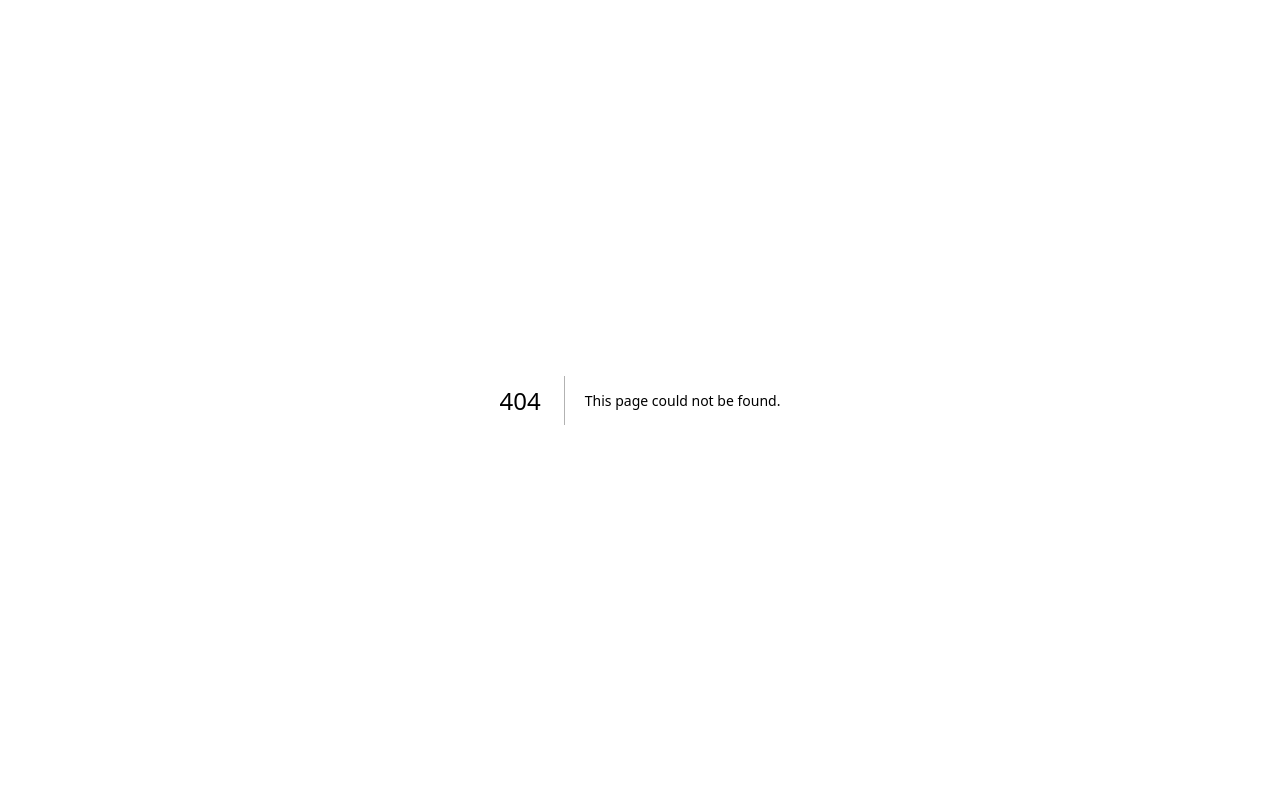
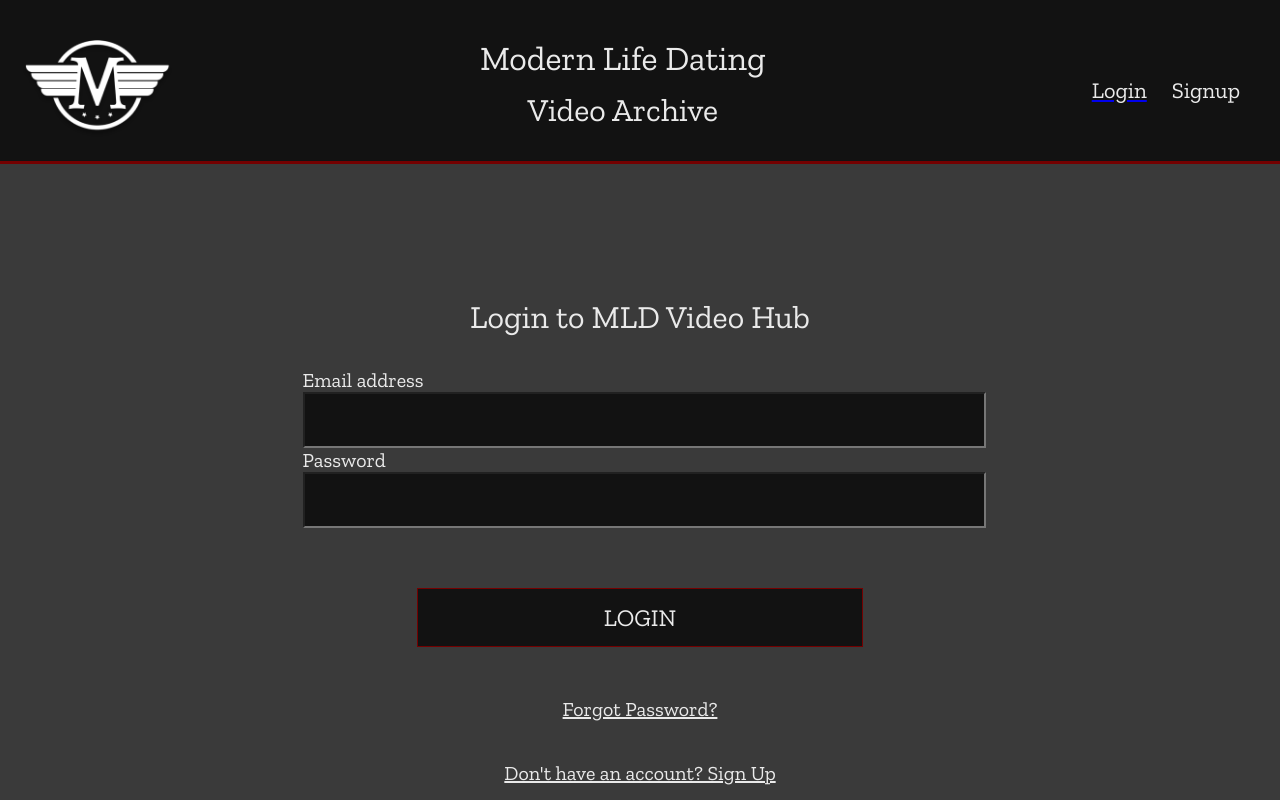
Before and after one commit to bdomingu/mld-video-archive, a Next.js app: page /login in a window 1280 px wide. Before the commit this address had no page. Shown: the top 800 px of the page. Built offline with nearby package versions, Linux system fonts and the light colour scheme; a web font is replaced by a local one.

Commit message:
finished login page

```diff
--- a/components/Footer.module.css
+++ b/components/Footer.module.css
@@ -1,4 +1,4 @@
-.container {
+.footerContainer {
     background-color: #3A3A3A;
 
 }
--- a/components/Footer.tsx
+++ b/components/Footer.tsx
@@ -11,7 +11,7 @@ config.autoAddCss = false;
 
 export default function Footer() {
     return (
-     <footer className={styles.container}>
+     <footer className={styles.footerContainer}>
         <div className={styles.footerContent}>
             <div className={styles.logo}>
             <img src='/images/image8.png' />
--- a/components/Nav.tsx
+++ b/components/Nav.tsx
@@ -1,4 +1,5 @@
 import { useState } from 'react';
+import Link from 'next/link';
 import styles from './Nav.module.css';
 import '@fortawesome/fontawesome-svg-core/styles.css';
 import { config } from '@fortawesome/fontawesome-svg-core';
@@ -32,7 +33,7 @@ export default function Nav() {
                 </button>
                 <ul className={showMenu ? styles.menuListActive : styles.menuList}>
                 <div className={styles.menu}>
-                    <li>Login</li>
+                    <Link href='/login'><li>Login</li></Link>
                     <li>Signup</li>
                 </div>
                 </ul>
--- /dev/null
+++ b/pages/login.module.css
@@ -0,0 +1,88 @@
+.container {
+    background-color: #3A3A3A;
+    height: 754px;
+    border-bottom: 3px solid #740000;
+    background-size: cover;
+    padding-top: 2px;
+}
+
+.login {
+    margin: 100px auto;
+    width:675px;
+    max-width: 70%;
+
+}
+
+.form {
+    display: flex;
+    flex-direction: column;
+}
+
+.form label {
+    font-family: 'Zilla Slab', serif;
+    font-style: normal;
+    font-weight: 400;
+    font-size: 1.25em;
+    line-height: 24px;
+    color: #EAEAEA;
+}
+
+.form input {
+    background: #121212;
+    max-width: 100%;
+    width:675px;
+    height: 50px;
+}
+.button{
+    display: flex;
+    justify-content: center;
+    padding-top: 60px;
+    padding-bottom: 30px;
+}
+.form button {
+    background: #121212;
+    border: 1px solid #740000;
+    width: 446px;
+    height: 59px;
+    font-family: 'Zilla Slab', serif;
+    font-style: normal;
+    font-weight: 400;
+    font-size: 24px;
+    text-align: center;
+    text-transform: uppercase;
+    color: #EAEAEA;
+}
+
+
+.flex{
+    display: flex;
+    flex-direction: column;
+    justify-content: center;
+    align-items: center;
+}
+
+.flex a{
+    font-family: 'Zilla Slab', serif;
+    font-style: normal;
+    font-weight: 400;
+    font-size: 1.25em;
+    text-align: center;
+    text-decoration-line: underline;
+    color: #EAEAEA;
+    cursor: pointer;
+    padding: 20px;
+}
+
+.text {
+    display: flex;
+    justify-content: center;
+}
+
+.text h3{
+    font-family: 'Zilla Slab', serif;
+    font-style: normal;
+    font-weight: 400;
+    font-size: 2em;
+    text-align: center;
+    color: #EAEAEA;
+}
--- /dev/null
+++ b/pages/login.tsx
@@ -0,0 +1,32 @@
+import Layout from "@/components/Layout";
+import styles from './login.module.css'
+
+export default function Login() {
+
+    return (
+        <Layout>
+            <div className={styles.container}>
+            <div className={styles.login}>
+                <div className={styles.text}>
+                <h3>Login to MLD Video Hub</h3>
+                </div>
+                <div >
+                    <form className={styles.form}>
+                    <label>Email address</label>
+                    <input type="text"/>
+                    <label>Password</label>
+                    <input type="text" />
+                    <div className={styles.button}>
+                    <button>Login</button>
+                    </div>
+                     </form>
+                     <div className={styles.flex}>
+                     <a>Forgot Password?</a>
+                     <a>Don't have an account? Sign Up</a>
+                     </div>
+                </div>
+            </div>
+            </div>
+        </Layout>
+    )
+}
```
